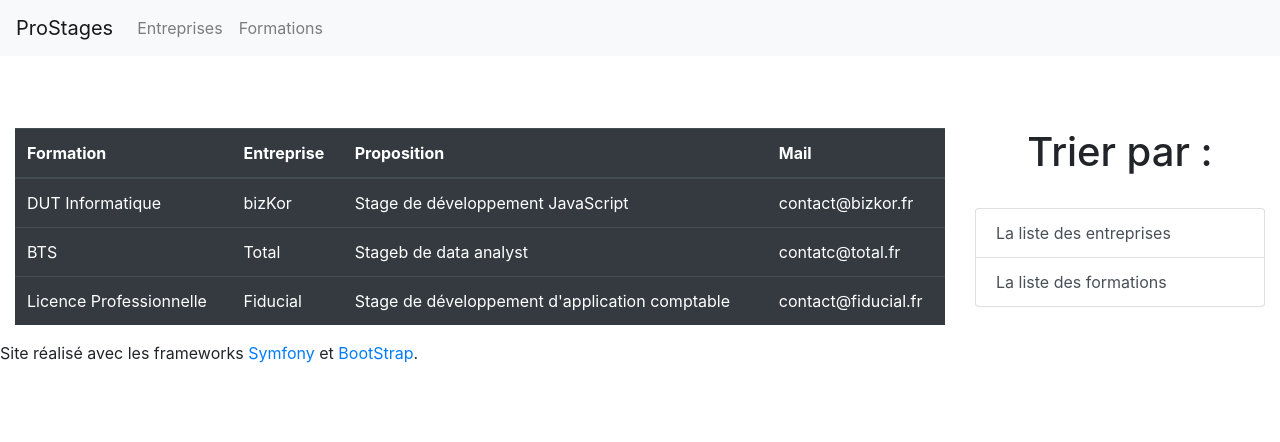
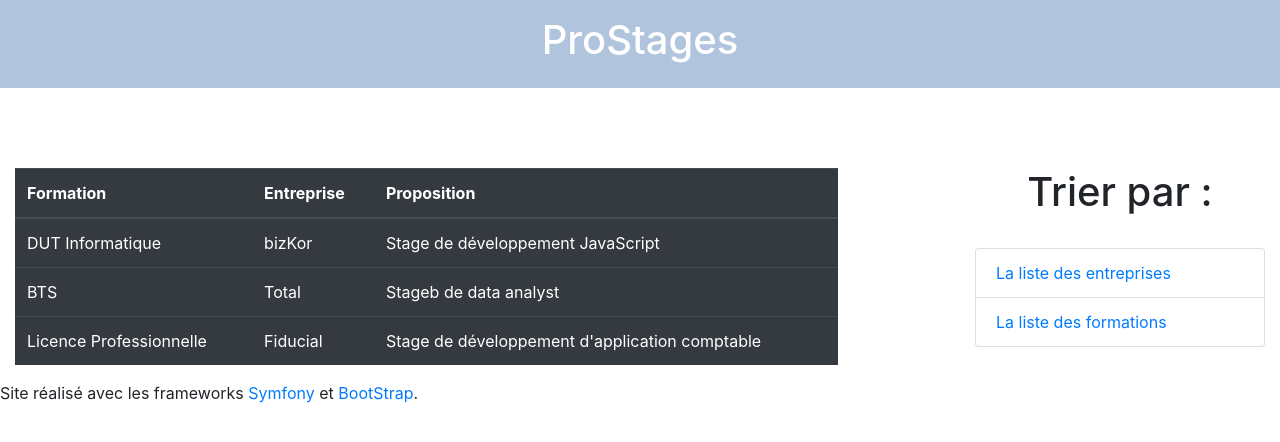
Before and after one commit to MrPattattor/ProStage, a Symfony app: template templates/pro_stage/index.html.twig in a window 1280 px wide. Shown: the top 442 px of the page. Run offline with Twig, Linux system fonts and the light colour scheme; the template is opened without the code that fills it, so the values that code supplies are empty; some libraries are stand-ins or nearby versions.

Commit message:
Finalisation du template

```diff
--- a/templates/base.html.twig
+++ b/templates/base.html.twig
@@ -10,21 +10,29 @@
     </head>
     <body>
 
+      <div class="container-full">
+        <div class="row">
+          <div class="col-md-12">
+
         {% block menu %}
+         <div class="p-3 mb-2" style="background-color: lightsteelblue">
+           <center><h1><a href="{{path('pro_stage_accueil')}}" style="color:white; text-decoration: none">ProStages</a></h1></center>
+         </div>
         {% endblock %}
-
+          </div>
+        </div>
+      </div>
         {% block contenu %}
     </br></br></br>
         <div class="container-fluid">
             <div class="row">
-                <div class="col-md-9">
+                <div class="col-md-8">
                     <table class="table table-dark">
                             <thead>
                               <tr>
                                 <th scope="col">Formation</th>
                                 <th scope="col">Entreprise</th>
                                 <th scope="col">Proposition</th>
-                                <th scope="col">Mail</th>
                               </tr>
                             </thead>
                             <tbody>
@@ -32,30 +40,28 @@
                                 <td>DUT Informatique</td>
                                 <td>bizKor</td>
                                 <td>Stage de développement JavaScript</td>
-                                <td>contact@bizkor.fr</td>
                               </tr>
                               <tr>
                                 <td>BTS</td>
                                 <td>Total</td>
                                 <td>Stageb de data analyst</td>
-                                <td>contatc@total.fr</td>
                               </tr>
                               <tr>
                                 <td>Licence Professionnelle</td>
                                 <td>Fiducial</td>
                                 <td>Stage de développement d'application comptable</td>
-                                <td>contact@fiducial.fr</td>
                               </tr>
                             </tbody>
                     </table>
                 </div>
+                <div class="col-md-1"></div>
                 <div class="col-md-3">
                   <center><h1>Trier par : </h1></center></br>
                     <div class="list-group">
-                        <a href="entreprises" class="list-group-item list-group-item-action ">
+                        <a href="{{path('pro_stage_entreprises')}}" class="list-group-item">
                             La liste des entreprises
                         </a>
-                        <a href="formations" class="list-group-item list-group-item-action">La liste des formations</a>
+                        <a href="{{path('pro_stage_formations')}}" class="list-group-item">La liste des formations</a>
                     </div>
                 </div>
             </div>
--- a/templates/pro_stage/index.html.twig
+++ b/templates/pro_stage/index.html.twig
@@ -1,32 +1 @@
 {% extends 'base.html.twig' %}
-
-
-{% block menu %}
-<nav class="navbar navbar-expand-lg navbar-light bg-light">
-    <a class="navbar-brand" href="/">ProStages</a>
-    <button class="navbar-toggler" type="button" data-toggle="collapse" data-target="#navbarNav" aria-controls="navbarNav" aria-expanded="false" aria-label="Toggle navigation">
-      <span class="navbar-toggler-icon"></span>
-    </button>
-    <div class="collapse navbar-collapse" id="navbarNav">
-      <ul class="navbar-nav">
-        <li class="nav-items">
-          <a class="nav-link" href="entreprises">Entreprises <span class="sr-only">(current)</span></a>
-        </li>
-        <li class="nav-item">
-          <a class="nav-link" href="formations">Formations</a>
-        </li>
-      </ul>
-    </div>
-</nav>
-<!--<ul>
-    <li>
-        <a href="{{path('pro_stage_stages/{id}', {id:5})}}">Exo1 - TP3 - M1102</a>
-    </li>
-    <li>
-        <a href="{{path('pro_stage_stages/{id}', {id:16})}}">Exo2 - TP3 - M1102</a>
-    </li>
-    <li>
-        <a href="{{path('pro_stage_stages/{id}', {id:0})}}">Exo1 - TP5 - M1102</a>
-    </li>
-</ul>Exemple avec openclassDut-->
-{% endblock %}
```
Also changed, not shown: templates/pro_stage/entreprises.html.twig (+0 -20 lines), templates/pro_stage/formations.html.twig (+0 -21 lines).
